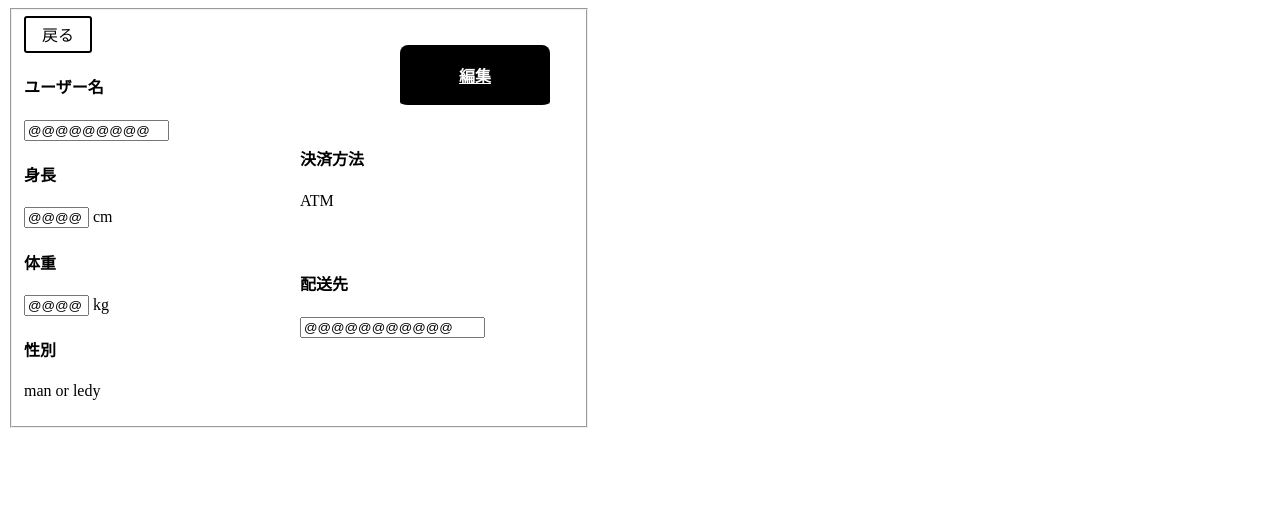
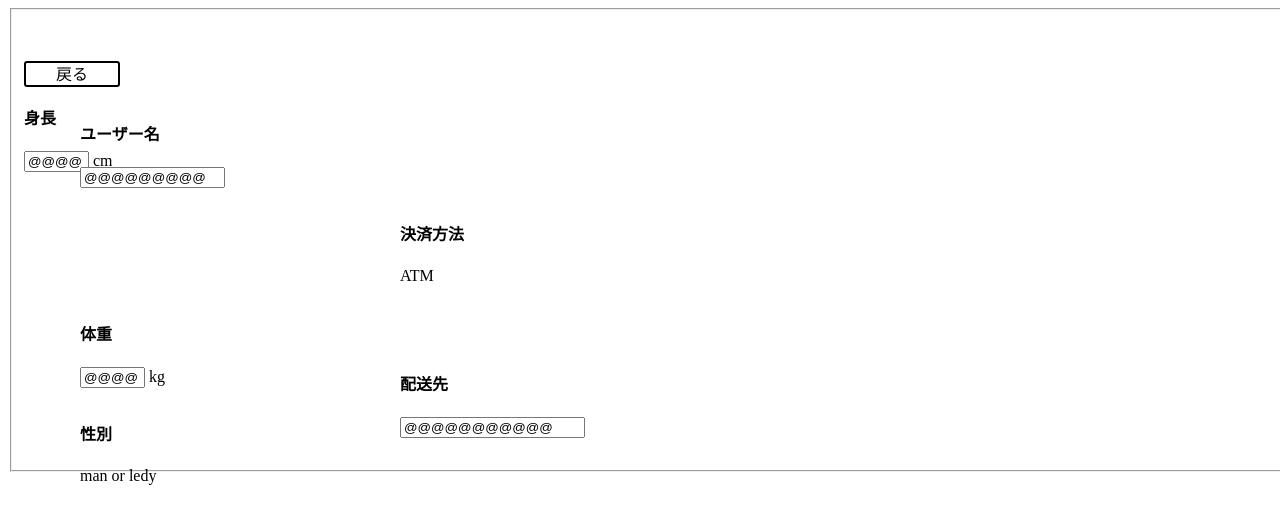
Before and after one commit to uedamasanari/sityakku, a PHP site: the page made by プロフィール画面.html in a window 1280 px wide. Shown: the top 524 px of the page. Run offline with PHP 8.4, Linux system fonts and the light colour scheme.

Commit message:
プロフィール画面　枠の配置変更

```diff
--- a/css/プロフィール画面.css
+++ b/css/プロフィール画面.css
@@ -1,14 +1,14 @@
-
 .button_solid004 a {
   width: 100px;
   height:40px;
-  top: 45px;
-  left:400px;
+  top: -150px !important;
+  left:-150px !important;
   position: absolute;
-  display: flex;
-  justify-content: space-around;
-  align-items: center;
-  margin: 0 auto;
+  /* display: flex; */
+  align-items: center !important;
+  text-align: center !important;
+  justify-content: center !important;
+  /* margin: 0 auto; */
   max-width: 240px;
   padding: 10px 25px;
   color: #FFF;
@@ -19,15 +19,22 @@
   border-bottom: solid 5px white;
 }
 .button_solid004 a:hover {
-  border-bottom: solid 2px #1d7fde;
+  border-bottom: solid 2px black;
   transform: translateY(3px);
 }
+.modal-h4{
+  margin-top: 0%;
+}
 
+.userh4{
+    margin-top: 10px !important;
+}
+.btn-flat-border {
+  /* display: inline-block; */
 
-
-.btn-flat-border {
-  display: inline-block;
-  padding: 0.3em 1em;
+margin-bottom: 20px !important;
+  white-space: nowrap;
+  padding:2.5px 30px ;
   text-decoration: none;
   color: black;
   border: solid 2px black;
@@ -39,21 +46,68 @@
   background: black;
   color: white;
 }
+.btn-flat-border1{
+    /* display: inline-block; */
+  position: absolute;
+  top: 30px !important;
+  margin-bottom: 30px !important;
+    white-space: nowrap;
+    padding:0px 30px !important;
+    text-decoration: none;
+    color: black;
+    border: solid 2px black;
+    border-radius: 3px;
+    transition: .4s;
+  }
 
+  .btn-flat-border1:hover {
+    background: black;
+    color: white;
+  }
 
 .kessaihouhou{
   position:absolute;
-  top: 125px;
-  left:300px;
+  top: 200px;
+  left:400px;
 }
 
 .haisousaki{
   position:absolute;
-  top: 250px;
-  left:300px;
+  top: 350px;
+  left:400px;
+}
+
+.yu-za-mei{
+  position:absolute;
+  top:100px;
+  left:80px;
+}
+
+.sintyou{
+  position:absolute;
+  top:200px;
+  left:80px;
+}
+
+.taizyuu{
+  position:absolute;
+  top:300px;
+  left:80px;
+}
+
+.seibetu{
+  position:absolute;
+  top:400px;
+  left:80px;
 }
 
 .wakusenn{
-  width: 550px;
+  width: 100%;
   height:400px;
+  padding-top: 50px;
 }
+.wakusennn{
+    width: 100%;
+    height:400px;
+    padding-top: 70px;
+  }
--- a/home.html
+++ b/home.html
@@ -373,6 +373,9 @@
                                             <input type="radio" name="性別" value="男性">女性
                                                 </div>
                                             <div class="button_solid005">
+                                                <a href="#">変更</a>
+                                            </div>
+                                                <div class="button_solid004">
                                                 <a href="#">変更</a>
                                             </div>
                                             <div class="kessaihouhou">
```
Also changed, not shown: css/home.css (+10 -16 lines), css/プロフィール編集画面.css (line endings or trailing spaces).
